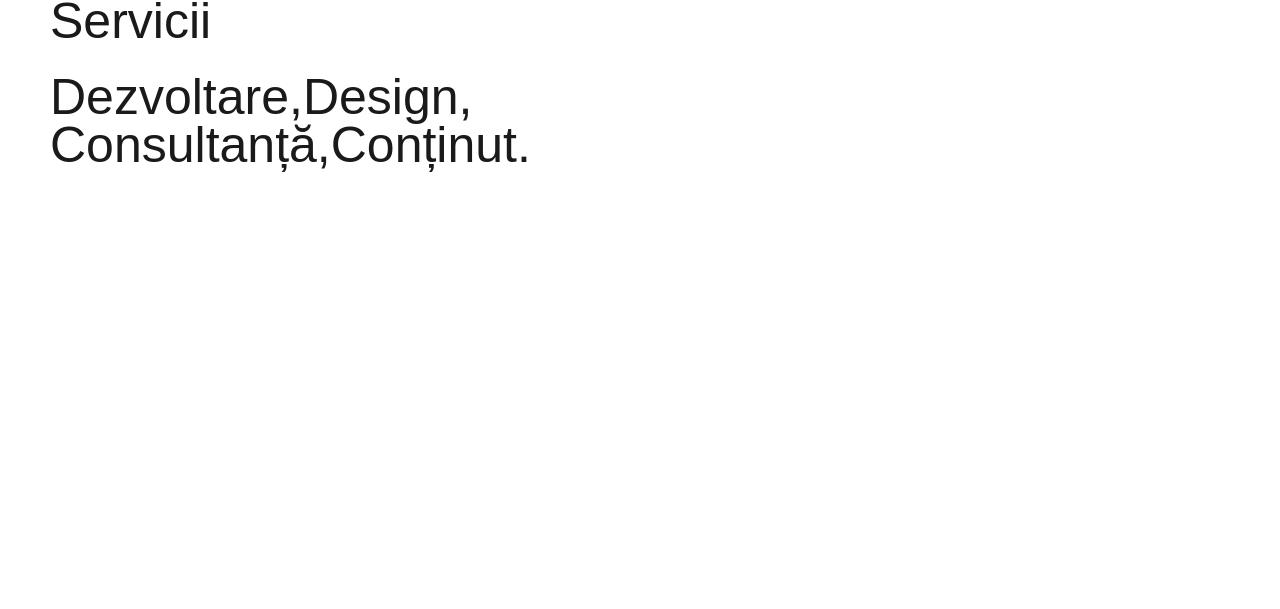
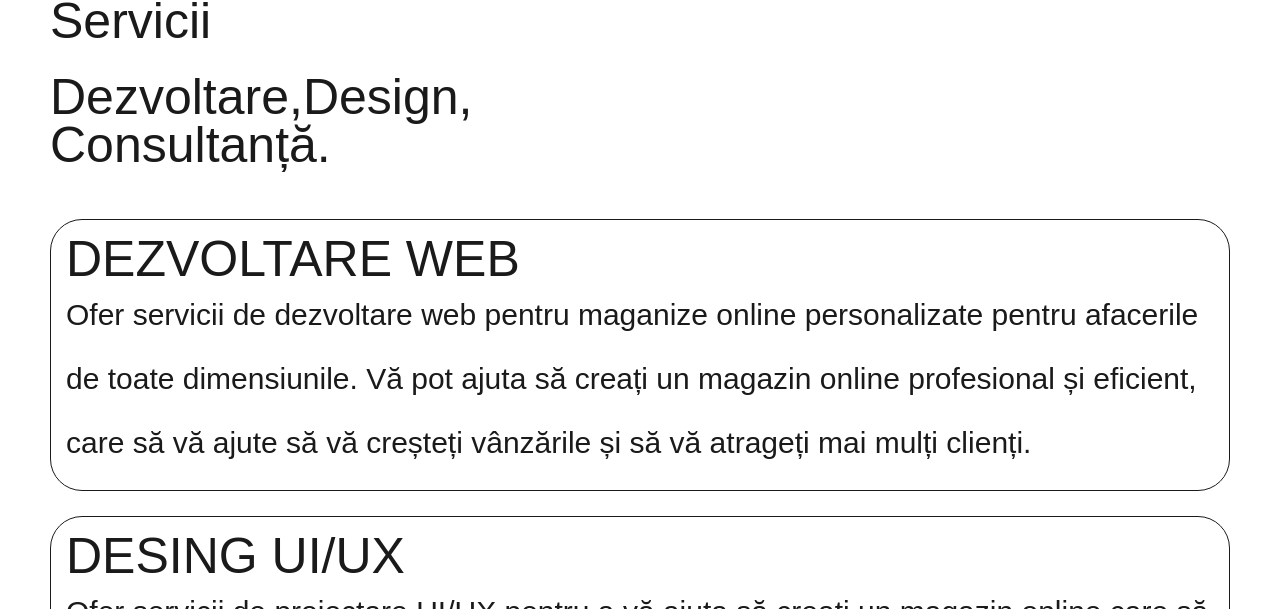
Before and after one commit to engineeredbyalex/alex-lazarescu, a Next.js app: page / in a window 1280 px wide. Shown: the part 861-1470 px from the top of the page. Built offline with nearby package versions, Linux system fonts and the light colour scheme; a web font is replaced by a local one; what next-reveal would draw is missing.

Commit message:
25.09 rev-1

```diff
--- /dev/null
+++ b/components/common/box/Service_Box.js
@@ -0,0 +1,16 @@
+import { RevealWrapper } from 'next-reveal'
+import React from 'react'
+
+
+function Service_Box(props) {
+    return (
+
+        <div className='service_box'>
+            <h3 className='uppercase sec_text_dark'>{props.title}</h3>
+            <h5 className='sec_text_dark'>{props.content}</h5>
+        </div>
+
+    )
+}
+
+export default Service_Box
--- a/components/landing_page/Hero_Component.js
+++ b/components/landing_page/Hero_Component.js
@@ -28,7 +28,6 @@ function Hero_Component() {
                 </h5>
             </div>
             <div className='image_container'>
-
             </div>
             <div className='text-right'>
                 <h1 className='main_text animate_right' >
--- a/components/landing_page/Skills_Component.js
+++ b/components/landing_page/Skills_Component.js
@@ -2,20 +2,31 @@ import React from 'react'
 import Page from '../common/layout/Page'
 import { RevealWrapper } from 'next-reveal'
 import Center from '../common/layout/Center'
+import Service_Box from '../common/box/Service_Box'
 
 function Skills_Component() {
     return (
         <Page background="#fff">
-
             <Center>
                 <div className='mt-[50px]'>
-                    <RevealWrapper origin='bottom' delay={200} duration={1000} distance='300px' reset={true} >
+                    <RevealWrapper origin='bottom' delay={200} duration={1000} distance='300px' reset={false} >
                         <h4 className='sec_text_dark'>Servicii</h4>
                     </RevealWrapper>
                 </div>
                 <div className='mt-[20px]'>
-                    <RevealWrapper origin='bottom' delay={400} duration={1000} distance='300px' reset={true} >
-                        <h3 className='sec_text_dark'>Dezvoltare,Design,<br /> Consultanță,Conținut.</h3>
+                    <RevealWrapper origin='bottom' delay={400} duration={1000} distance='300px' reset={false} >
+                        <h3 className='sec_text_dark'>Dezvoltare,Design,<br /> Consultanță.</h3>
+                    </RevealWrapper>
+                </div>
+                <div className='mt-[50px]'>
+                    <RevealWrapper origin='bottom' delay={600} duration={1000} distance='300px' reset={false} >
+                        <Service_Box title="Dezvoltare Web" content="Ofer servicii de dezvoltare web pentru maganize online personalizate pentru afacerile de toate dimensiunile. Vă pot ajuta să creați un magazin online profesional și eficient, care să vă ajute să vă creșteți vânzările și să vă atrageți mai mulți clienți." />
+                    </RevealWrapper>
+                    <RevealWrapper origin='bottom' delay={800} duration={1000} distance='300px' reset={false} >
+                        <Service_Box title="Desing UI/UX" content="Ofer servicii de proiectare UI/UX  pentru a vă ajuta să creați un magazin online care să fie atât atractiv, cât și ușor de utilizat pentru clienții dvs. Mă concentrez pe crearea de interfețe intuitive și vizual plăcute care să faciliteze cumpărăturile online și să vă ajute să vă creșteți vânzările." />
+                    </RevealWrapper>
+                    <RevealWrapper origin='bottom' delay={1000} duration={1000} distance='300px' reset={false} >
+                        <Service_Box title="Consultanță" content="Ofer servicii de consultanță pentru pentru a vă ajuta să vă dezvoltați și să vă optimizați afacerea online. Vă pot ajuta cu o gamă largă de aspecte." />
                     </RevealWrapper>
                 </div>
             </Center>
--- a/styles/Landing_Page.css
+++ b/styles/Landing_Page.css
@@ -20,9 +20,9 @@
 }
 .image_container{
     position: absolute;
-    width: 50vw;
-    left: 25%;
-    height: 40vh;
+    width: 300px;
+  left: 12%;
+    height: 300px;
     bottom:-110%;
     border-radius: 5rem;
     background-image:url('https://i.pinimg.com/564x/c4/6a/bb/c46abb1d7651cc2d244cdc67cd48db33.jpg');
--- a/styles/globals.css
+++ b/styles/globals.css
@@ -10,13 +10,13 @@ h2{
  @apply text-[50px] md:text-[65px] lg:text-[70px]
 }
 h3{
- @apply text-[40px] md:text-[45px] lg:text-[50px] leading-[3rem]  md:leading-[3rem] lg:leading-[3rem]  xl:leading-[rem]
+ @apply text-[40px] md:text-[45px] lg:text-[50px] leading-[3rem]  md:leading-[3rem]
 }
 h4{
  @apply text-[30px] md:text-[35px] lg:text-[40px] md:text-[45px] lg:text-[50px] leading-[3rem]  md:leading-[3rem] lg:leading-[3.5rem]  xl:leading-[4rem]
 }
 h5{
- @apply text-[20px] md:text-[25px] lg:text-[30px] leading-[3rem]  md:leading-[2rem] lg:leading-[2rem]  xl:leading-[4rem]
+ @apply text-[20px] md:text-[25px] lg:text-[30px] leading-[1.5rem]  md:leading-[2rem] lg:leading-[2rem]  xl:leading-[4rem]
 }
 p{
  @apply text-[16px] md:text-[18px] lg:text-[20px] leading-[1.5rem]  md:leading-[11.75rem] lg:leading-[2rem]  xl:leading-[4rem]
@@ -48,8 +48,8 @@ body {
 .page{
     display: flex;
     width: 100vw;
-    height: 100vh;
-    overflow: hidden;
+    min-height: 100vh;
+    overflow-x: hidden;
 
 }
 .center {
@@ -65,9 +65,9 @@ body {
 }
 }
 .container {
-    width: 90vw;
+    width: 100vw;
     height: 100vh;
-    overflow-x: hidden;
+    overflow: hidden;
     position: absolute;
     z-index: 100;
 }
@@ -106,7 +106,7 @@ body {
 
 }
 .button_main {
-    background-color:#252525 ;
+    background-color:#1A1A1A ;
     text-transform: uppercase;
     font-size: 30px;
     font-weight: 400;
@@ -122,11 +122,9 @@ body {
     padding: 0px 40px;
     border: 0.1rem solid #fff;
 }
-
-.interactive-gradient {
-  position: absolute;
-    top: 0;
-    left: 0;
-    width: 100vw;
-    height: 100vh;
+.service_box{
+    border: 0.12rem solid #1A1A1A ;
+    border-radius: 2rem;
+    padding: 15px;
+    margin-top: 25px;
 }
```
